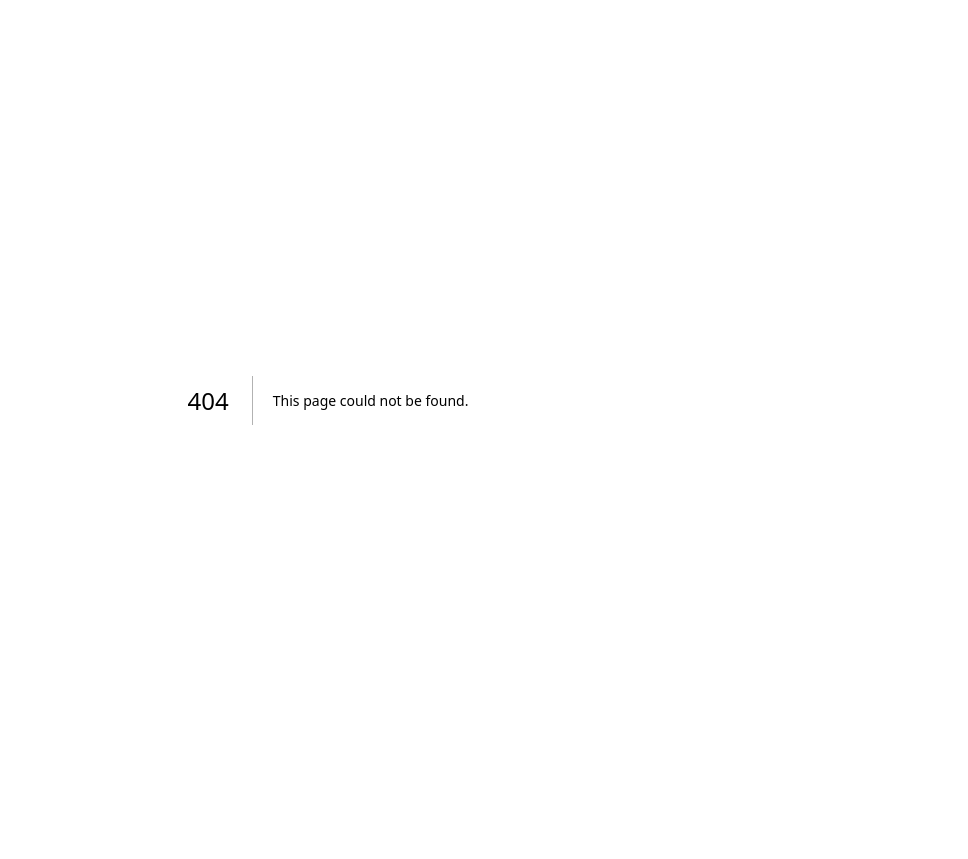
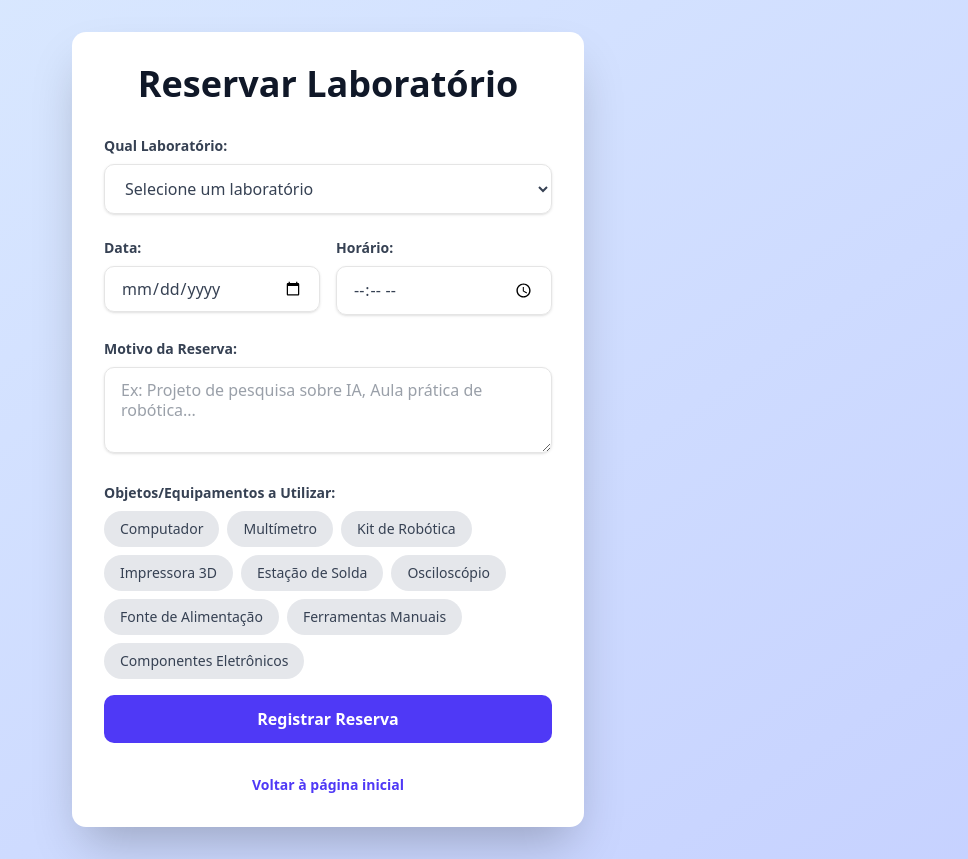
Before and after one commit to mulirow/sgrl, a Next.js app: page /reserva in a window 1280 px wide. Before the commit this address had no page. Shown: the whole page, without its empty margins (312-1280 px from the left). Before the commit the page ends 800 px from the top, so only its background shows below. Built offline with nearby package versions, Linux system fonts and the light colour scheme.

Commit message:
reafctor:  remove unused variables

```diff
--- /dev/null
+++ b/src/app/reserva/page.tsx
@@ -0,0 +1,277 @@
+"use client";
+
+import { useState, FormEvent } from 'react';
+import Head from 'next/head';
+import Link from 'next/link';
+
+interface ReservaFormData {
+  numeroLaboratorio: number;
+  reason: string;
+  objectsToUse: string[];
+  date: string;
+  time: string;
+}
+
+interface RegisterReservaResponse {
+  success: boolean;
+  message: string;
+  reservaId?: string;
+}
+
+const ReservaLaboratorioPage: React.FC = () => {
+
+  const [reason, setReason] = useState<string>('');
+  const [objectsToUse, setObjectsToUse] = useState<string[]>([]);
+  const [date, setDate] = useState<string>('');
+  const [time, setTime] = useState<string>('');
+  const [numeroLaboratorio, setNumeroLaboratorio] = useState<string>('');
+
+  const [message, setMessage] = useState<string>('');
+  const [isLoading, setIsLoading] = useState<boolean>(false);
+
+  const laboratoryOptions = [1, 2, 3, 4, 5, 7, 8, 9];
+
+  const availableObjects = [
+    'Computador',
+    'Multímetro',
+    'Kit de Robótica',
+    'Impressora 3D',
+    'Estação de Solda',
+    'Osciloscópio',
+    'Fonte de Alimentação',
+    'Ferramentas Manuais',
+    'Componentes Eletrônicos'
+  ];
+
+  const handleObjectToggle = (objectName: string) => {
+    setObjectsToUse(prevObjects => {
+      if (prevObjects.includes(objectName)) {
+        return prevObjects.filter(obj => obj !== objectName);
+      } else {
+        return [...prevObjects, objectName];
+      }
+    });
+  };
+
+  const handleSubmit = async (event: FormEvent<HTMLFormElement>) => {
+    event.preventDefault();
+    setMessage('');
+    setIsLoading(true);
+
+    const parsedNumeroLaboratorio = parseInt(numeroLaboratorio);
+
+    const currentDateTime = new Date();
+    const selectedDateTime = new Date(`${date}T${time}:00`);
+
+    if (!reason || !date || !time || !numeroLaboratorio) {
+      setMessage('Por favor, preencha todos os campos obrigatórios.');
+      setIsLoading(false);
+      return;
+    }
+
+    if (isNaN(parsedNumeroLaboratorio) || parsedNumeroLaboratorio < 1 || parsedNumeroLaboratorio > 9 || parsedNumeroLaboratorio === 6) {
+      setMessage('Por favor, selecione um número de laboratório válido (1-9, exceto 6).');
+      setIsLoading(false);
+      return;
+    }
+
+    if (selectedDateTime < currentDateTime) {
+      setMessage('A data e hora da reserva não podem ser no passado.');
+      setIsLoading(false);
+      return;
+    }
+
+    const currentYear = currentDateTime.getFullYear();
+    const selectedYear = selectedDateTime.getFullYear();
+    if (selectedYear !== currentYear) {
+      setMessage(`A data da reserva deve ser para o ano atual (${currentYear}).`);
+      setIsLoading(false);
+      return;
+    }
+
+    if (objectsToUse.length === 0) {
+      setMessage('Selecione pelo menos um objeto/equipamento a utilizar.');
+      setIsLoading(false);
+      return;
+    }
+
+    const reservaData: ReservaFormData = {
+      numeroLaboratorio: parsedNumeroLaboratorio,
+      reason,
+      objectsToUse,
+      date,
+      time,
+    };
+
+    try {
+      const response = await fetch('http://localhost:3001/api/reservas/laboratorio', {
+        method: 'POST',
+        headers: {
+          'Content-Type': 'application/json',
+        },
+        body: JSON.stringify(reservaData),
+      });
+
+      if (!response.ok) {
+        const errorData: RegisterReservaResponse = await response.json();
+        throw new Error(errorData.message || 'Erro ao registrar a reserva.');
+      }
+
+      const data: RegisterReservaResponse = await response.json();
+
+      if (data.success) {
+        setMessage(`Reserva no Laboratório ${parsedNumeroLaboratorio} realizada com sucesso! ID: ${data.reservaId || 'N/A'}`);
+        setReason('');
+        setObjectsToUse([]);
+        setDate('');
+        setTime('');
+        setNumeroLaboratorio('');
+      } else {
+        setMessage(data.message || 'Erro desconhecido ao registrar a reserva.');
+      }
+    } catch (error) {
+      console.error('Erro de registro de reserva:', error);
+    } finally {
+      setIsLoading(false);
+    }
+  };
+
+  return (
+    <div className="min-h-screen flex items-center justify-center bg-gradient-to-br from-blue-100 to-indigo-200 p-4 sm:p-6 lg:p-8">
+      <Head>
+        <title>Reservar Laboratório - Meu App PRO</title>
+        <meta name="description" content="Página para reservar laboratórios." />
+        <link rel="icon" href="/favicon.ico" />
+      </Head>
+
+      <main className="bg-white p-8 rounded-xl shadow-2xl w-full max-w-lg transform transition-all duration-300 hover:scale-105">
+        <h1 className="text-4xl font-extrabold text-center text-gray-900 mb-8">
+          Reservar Laboratório
+        </h1>
+
+        <form onSubmit={handleSubmit} className="flex flex-col space-y-6">
+          <div>
+            <label htmlFor="laboratoryNumber" className="block text-gray-700 text-sm font-bold mb-2">
+              Qual Laboratório:
+            </label>
+            <select
+              id="laboratoryNumber"
+              value={numeroLaboratorio}
+              onChange={(e) => setNumeroLaboratorio(e.target.value)}
+              required
+              className="shadow-sm border rounded-lg w-full py-3 px-4 text-gray-700 leading-tight focus:outline-none focus:ring-2 focus:ring-blue-500 focus:border-blue-500 transition duration-200"
+              aria-label="Selecionar Laboratório"
+            >
+              <option value="" disabled>Selecione um laboratório</option>
+              {laboratoryOptions.map((num) => (
+                <option key={num} value={num}>
+                  Laboratório {num}
+                </option>
+              ))}
+            </select>
+          </div>
+
+          <div className="flex space-x-4">
+            <div className="flex-1">
+              <label htmlFor="date" className="block text-gray-700 text-sm font-bold mb-2">
+                Data:
+              </label>
+              <input
+                type="date"
+                id="date"
+                value={date}
+                onChange={(e) => setDate(e.target.value)}
+                required
+                className="shadow-sm border rounded-lg w-full py-3 px-4 text-gray-700 leading-tight focus:outline-none focus:ring-2 focus:ring-blue-500 focus:border-blue-500 transition duration-200"
+                aria-label="Data da Reserva"
+              />
+            </div>
+            <div className="flex-1">
+              <label htmlFor="time" className="block text-gray-700 text-sm font-bold mb-2">
+                Horário:
+              </label>
+              <input
+                type="time"
+                id="time"
+                value={time}
+                onChange={(e) => setTime(e.target.value)}
+                required
+                className="shadow-sm border rounded-lg w-full py-3 px-4 text-gray-700 leading-tight focus:outline-none focus:ring-2 focus:ring-blue-500 focus:border-blue-500 transition duration-200"
+                aria-label="Horário da Reserva"
+              />
+            </div>
+          </div>
+
+          <div>
+            <label htmlFor="reason" className="block text-gray-700 text-sm font-bold mb-2">
+              Motivo da Reserva:
+            </label>
+            <textarea
+              id="reason"
+              value={reason}
+              onChange={(e) => setReason(e.target.value)}
+              required
+              rows={3}
+              className="shadow-sm border rounded-lg w-full py-3 px-4 text-gray-700 leading-tight focus:outline-none focus:ring-2 focus:ring-blue-500 focus:border-blue-500 transition duration-200"
+              placeholder="Ex: Projeto de pesquisa sobre IA, Aula prática de robótica..."
+              aria-label="Motivo da Reserva"
+            />
+          </div>
+
+          <div className="mb-4">
+            <label htmlFor="objectsToUse" className="block text-gray-700 text-sm font-bold mb-2">
+              Objetos/Equipamentos a Utilizar:
+            </label>
+            <div className="flex flex-wrap gap-2">
+              {availableObjects.map((object) => (
+                <button
+                  key={object}
+                  type="button"
+                  onClick={() => handleObjectToggle(object)}
+                  className={`
+                    py-2 px-4 rounded-full text-sm font-medium
+                    ${objectsToUse.includes(object)
+                      ? 'bg-black text-white'
+                      : 'bg-gray-200 text-gray-700 hover:bg-gray-300'
+                    }
+                    transition duration-200 ease-in-out
+                  `}
+                >
+                  {object}
+                </button>
+              ))}
+            </div>
+          </div>
+          <button
+            type="submit"
+            className={`w-full py-3 px-4 rounded-lg font-bold text-white transition duration-300 ease-in-out ${isLoading
+                ? 'bg-indigo-400 cursor-not-allowed'
+                : 'bg-indigo-600 hover:bg-indigo-700 focus:outline-none focus:ring-2 focus:ring-indigo-500 focus:ring-opacity-75'
+              }`}
+            disabled={isLoading}
+          >
+            {isLoading ? 'Registrando Reserva...' : 'Registrar Reserva'}
+          </button>
+
+          {message && (
+            <p
+              className={`text-center font-semibold mt-4 ${message.includes('sucesso') ? 'text-green-600' : 'text-red-600'
+                }`}
+              role="alert"
+            >
+              {message}
+            </p>
+          )}
+        </form>
+
+        <p className="mt-8 text-center text-gray-600 text-sm">
+          <Link href="/" className="text-indigo-600 hover:text-indigo-800 font-bold transition duration-200">
+            Voltar à página inicial
+          </Link>
+        </p>
+      </main>
+    </div>
+  );
+};
+
+export default ReservaLaboratorioPage;
```
